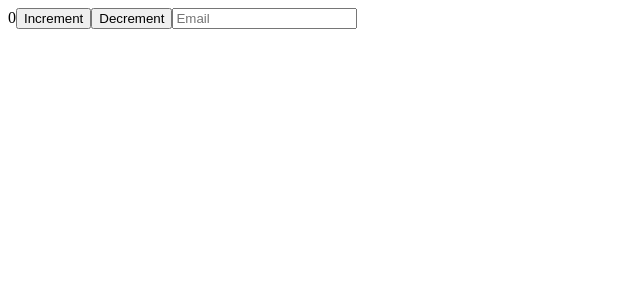
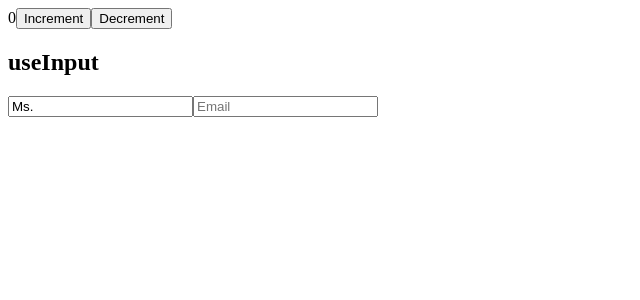
Before and after one commit to bluehy/react-hooks, a React (Create React App) app: page / in a window 1280 px wide. Shown: the top 300 px of the page, without its empty margins (0-640 px from the left). Built offline with nearby package versions, Linux system fonts and the light colour scheme.

Commit message:
useInput example

```diff
--- a/src/index.js
+++ b/src/index.js
@@ -29,11 +29,11 @@
 
 //++++++ use Hooks+++++++
 const App = () => {
-  // Hooks
+  // Hooks_useState
   const [count, setCount] = useState(0);
   const [email, setEmail] = useState("");
-
   // function
+  // arrow function
   const DecrementItem = () => setCount(count - 1);
 
   const updateEmail = e => {
@@ -41,14 +41,29 @@
     setEmail(value);
   }
 
+  // useInput
+  const useInput = (initialValue) => {
+    const [value, setValue] = useState(initialValue);
+    const onChange = (event) => {
+      console.log(event.target)
+    }
+    return { value, onChange };
+  }
+
+
   // return
+  const name = useInput("Ms.")
   return (
     <>
     {count}
     <button onClick={()=> setCount(count + 1)}>Increment</button>
     <button onClick={DecrementItem}>Decrement</button>
+
+    <h2> useInput </h2>
+    {/* <input placeholder="Name" value={name.value} onChange={name.onChange}/> */}
+    <input placeholder="Name" {...name}/>
+    {/* spread 연산자  */}
     <input placeholder="Email" value={email} onChange={updateEmail} />
-
     </>
   )
 }
```
